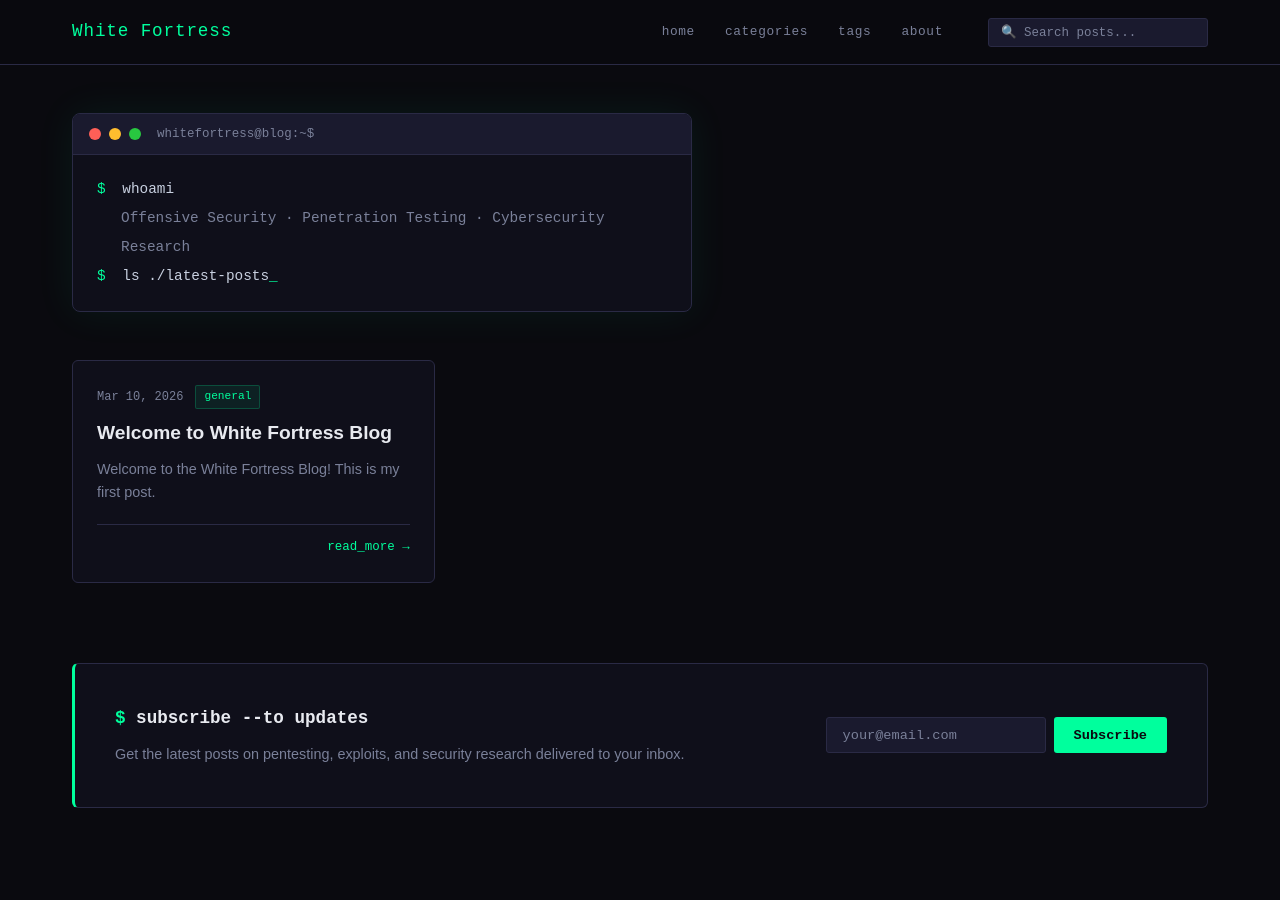
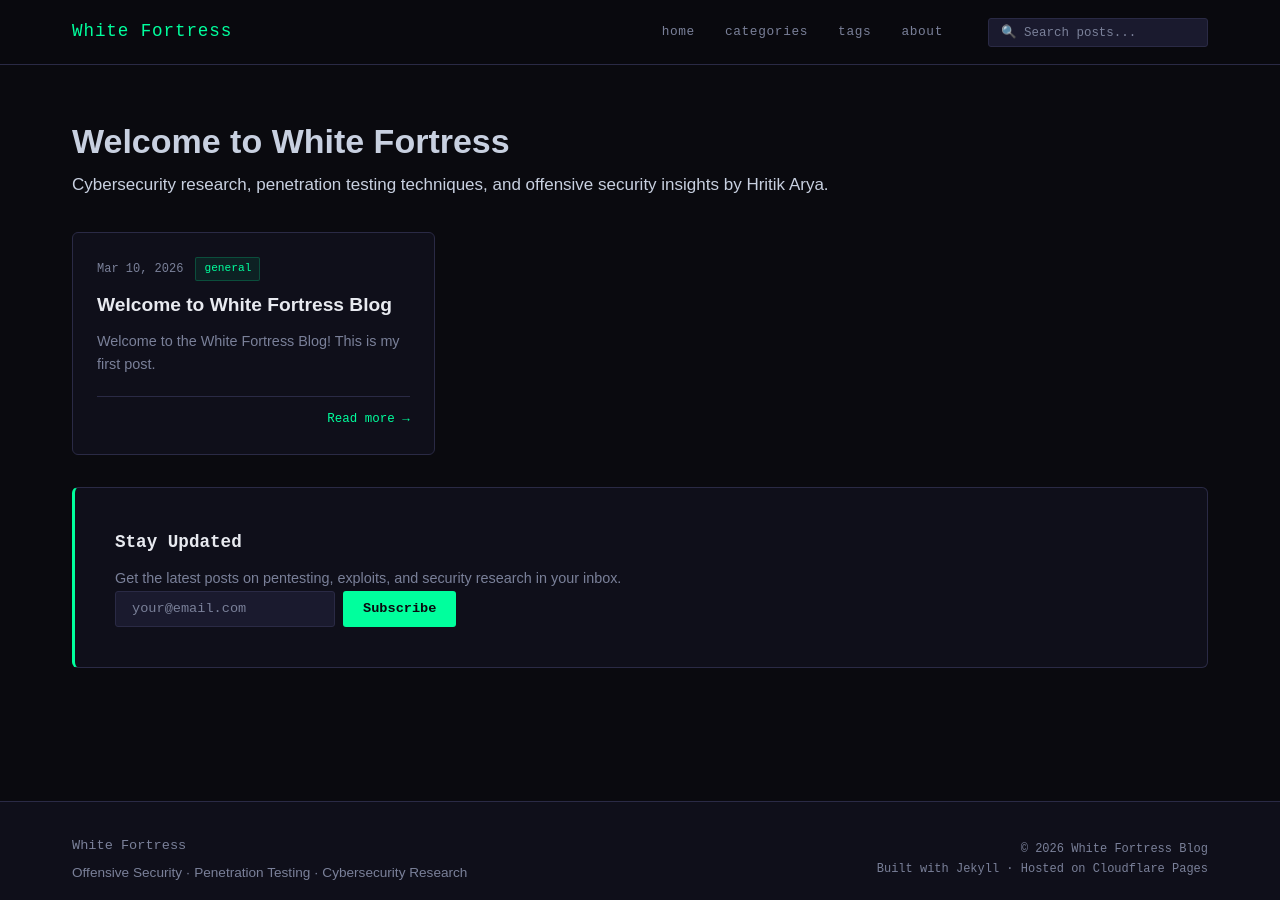
Before and after one commit to whitefortressacademysh-cloud/blog.whitefortress.in, a Jekyll site: the page built from index.md, in a window 1280 px wide and 900 px high. Built offline with Jekyll 4.4.1, drawn with Linux system fonts in a browser that asks for light colours.

Commit message:
Update home.html

```diff
--- a/_layouts/home.html
+++ b/_layouts/home.html
@@ -3,57 +3,42 @@ layout: default
 ---
 
 <div class="home-hero">
-  <div class="hero-terminal">
-    <div class="terminal-bar">
-      <span class="dot red"></span><span class="dot yellow"></span><span class="dot green"></span>
-      <span class="terminal-title">whitefortress@blog:~$</span>
-    </div>
-    <div class="terminal-body">
-      <p><span class="prompt">$</span> whoami</p>
-      <p class="output">Offensive Security · Penetration Testing · Cybersecurity Research</p>
-      <p><span class="prompt">$</span> ls ./latest-posts<span class="cursor-blink">_</span></p>
-    </div>
-  </div>
+  <h1>Welcome to <span>White Fortress</span></h1>
+  <p>Cybersecurity research, penetration testing techniques, and offensive security insights by Hritik Arya.</p>
 </div>
 
-<section class="posts-section">
 <div class="posts-grid">
   {% for post in site.posts %}
   <article class="post-card">
-      <div class="post-card-header">
     <div class="post-meta-top">
       <time datetime="{{ post.date | date_to_xmlschema }}">{{ post.date | date: "%b %d, %Y" }}</time>
       {% if post.categories.size > 0 %}
       <span class="post-category">{{ post.categories | first }}</span>
       {% endif %}
     </div>
-      </div>
     <h2 class="post-card-title">
       <a href="{{ post.url | relative_url }}">{{ post.title }}</a>
     </h2>
-      <p class="post-card-excerpt">{{ post.excerpt | strip_html | truncate: 120 }}</p>
+    <p class="post-card-excerpt">{{ post.excerpt | strip_html | truncate: 130 }}</p>
     <div class="post-card-footer">
       <div class="post-tags">
         {% for tag in post.tags limit:3 %}
-          <a href="{{ '/tags#' | append: tag | relative_url }}" class="tag">#{{ tag }}</a>
+        <a href="{{ '/tags#' | append: tag | relative_url }}" class="tag">{{ tag }}</a>
         {% endfor %}
       </div>
-        <a href="{{ post.url | relative_url }}" class="read-more">read_more →</a>
+      <a href="{{ post.url | relative_url }}" class="read-more">Read more →</a>
     </div>
   </article>
   {% endfor %}
 </div>
-</section>
 
-<section class="newsletter-section">
-  <div class="newsletter-inner">
+<div class="newsletter-section">
   <div class="newsletter-text">
-      <h3><span class="accent">$</span> subscribe --to updates</h3>
-      <p>Get the latest posts on pentesting, exploits, and security research delivered to your inbox.</p>
+    <h3>Stay Updated</h3>
+    <p>Get the latest posts on pentesting, exploits, and security research in your inbox.</p>
   </div>
   <form class="newsletter-form" action="https://app.beehiiv.com/subscribe" method="post" target="_blank">
     <input type="email" name="email" placeholder="your@email.com" required />
     <button type="submit">Subscribe</button>
   </form>
 </div>
-</section>
```
Lines whose indentation alone changed are shown as unchanged.
